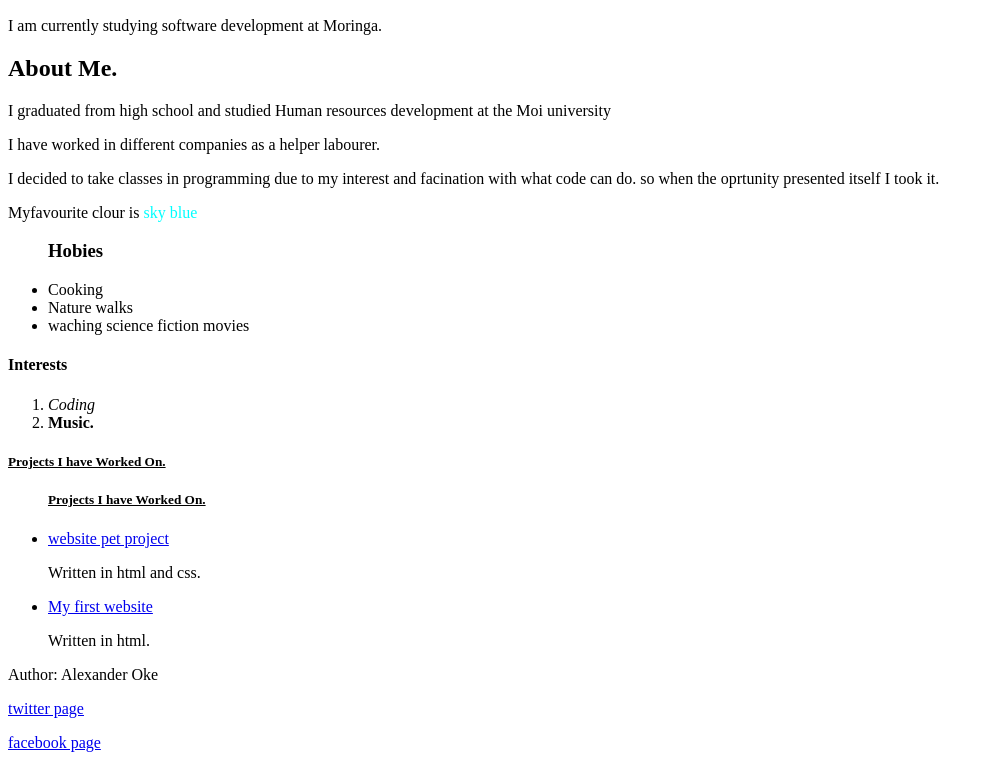
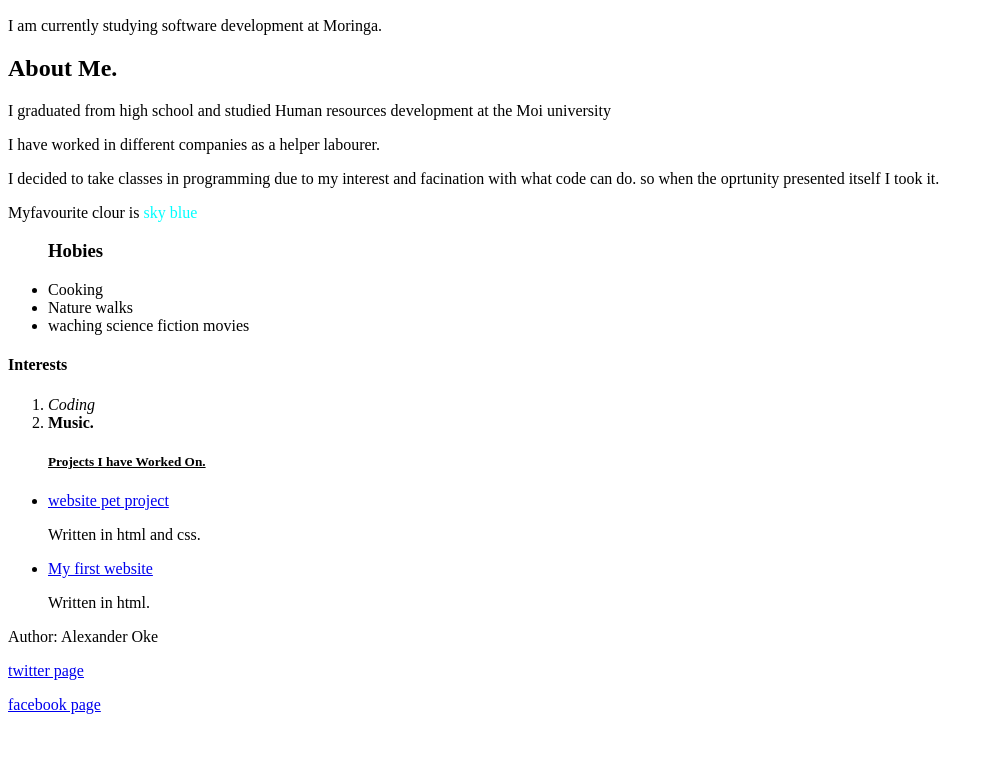
Before and after one commit to Alexanderoke/I.PWEEK1, a plain HTML site: page index.html in a window 1280 px wide. Shown: the part 572-1340 px from the top of the page, without its empty margins (0-989 px from the left). After the commit the page ends 1302 px from the top, so only its background shows below. Drawn offline with Linux system fonts and the light colour scheme.

Commit message:
div and class for css added on projects section

```diff
--- a/index.html
+++ b/index.html
@@ -32,7 +32,7 @@
       <li><strong>Music.</strong></li>
     </ol>
   </div>
-  <h5><u>Projects I have Worked On.</u></h5>
+  <div class="projects" >
     <ul>
      <h5><u>Projects I have Worked On.</u></h5>
      <li><a href="https://github.com/Alexanderoke/Petproject.git">website pet project</a></li>
@@ -40,6 +40,7 @@
      <li><a href="https://alexanderoke.github.io/Hello-World./">My first website</a></li>
      <p> Written in html.</p>
    </ul>
+ </div>
   <footer>
     <p>Author: Alexander Oke</p>
     <p><a href="www.twitter.com">twitter page</a></p>
```
Lines whose indentation alone changed are shown as unchanged.
